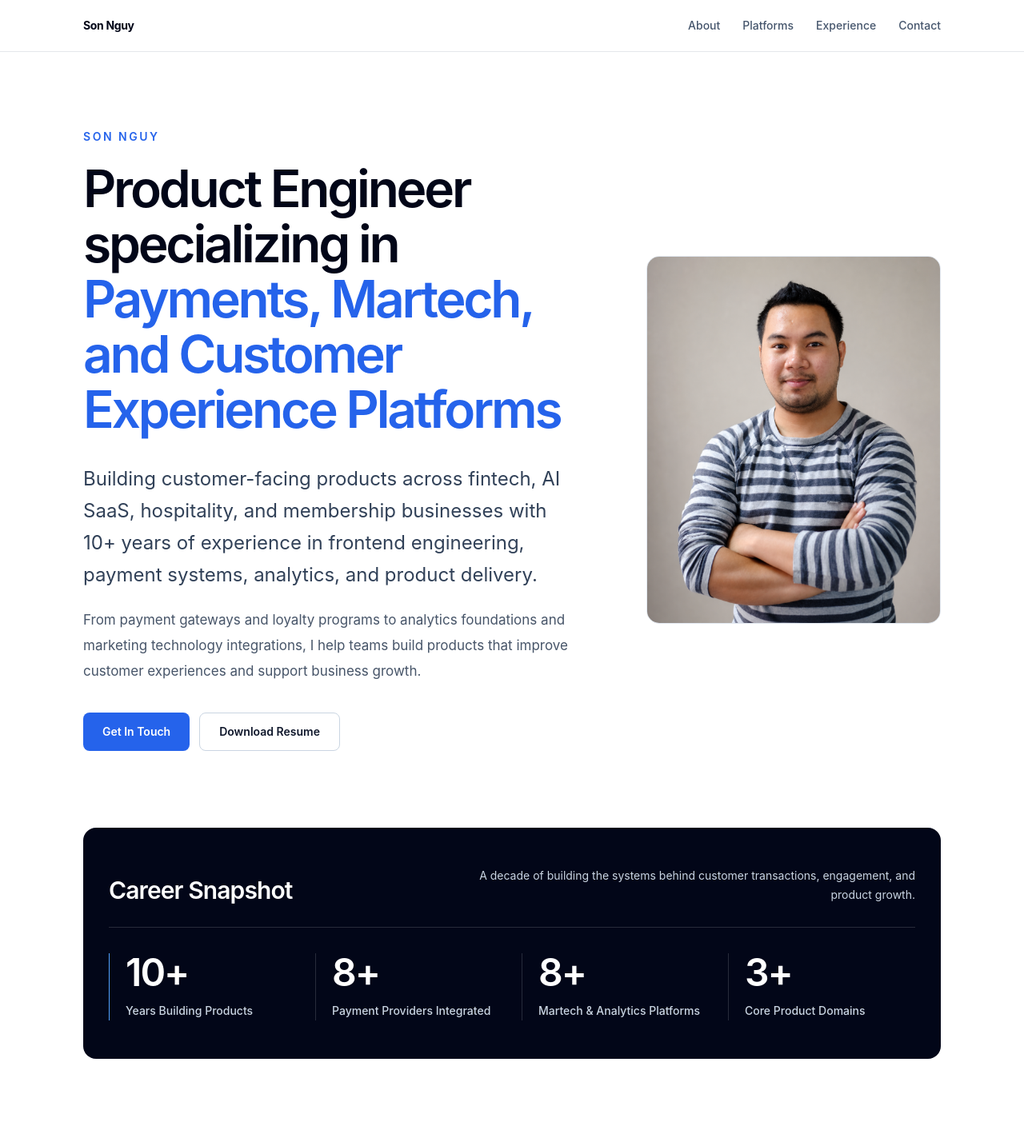
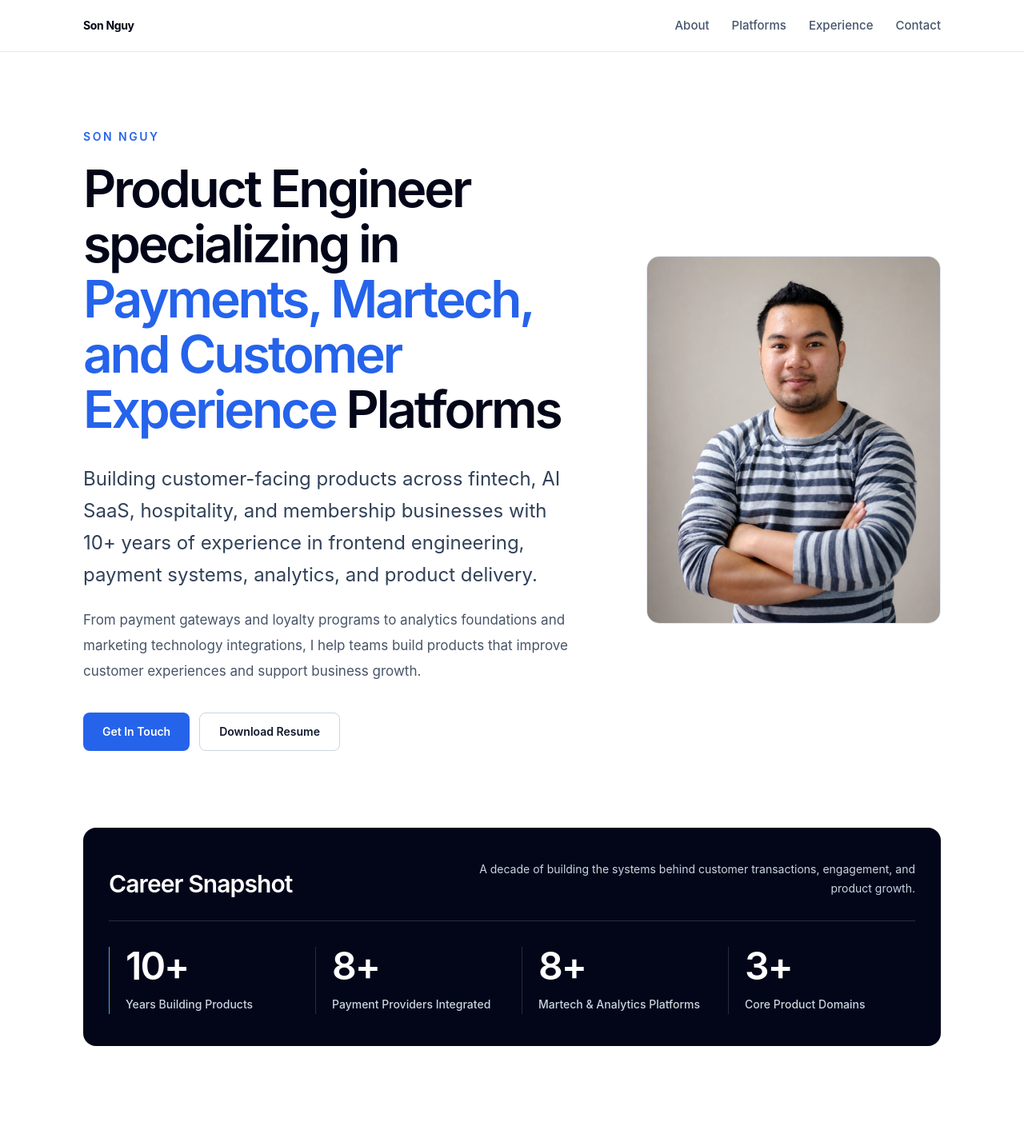
Before and after one commit to sonnguy/son-nguy-personal-website, a Next.js app: page / in a window 1280 px wide. Shown: the top 1423 px of the page at 80% size. Built offline with nearby package versions, Linux system fonts and the light colour scheme.

Commit message:
polish homepage v1 readability

```diff
--- a/src/components/layout/site-header.tsx
+++ b/src/components/layout/site-header.tsx
@@ -20,7 +20,7 @@ export function SiteHeader() {
         </a>
 
         <nav aria-label="Primary navigation">
-          <ul className="flex items-center gap-3 text-xs font-medium text-slate-600 sm:gap-7 sm:text-sm">
+          <ul className="flex items-center gap-3 text-xs font-medium text-slate-600 sm:gap-7 sm:text-sm lg:text-[0.9375rem]">
             {navigation.map((item) => (
               <li key={item.href}>
                 <a
--- a/src/components/sections/career-snapshot-section.tsx
+++ b/src/components/sections/career-snapshot-section.tsx
@@ -3,7 +3,7 @@ import { homepageContent } from "@/content/homepage";
 export function CareerSnapshotSection() {
   return (
     <section
-      className="rounded-2xl bg-slate-950 px-6 py-10 text-white sm:px-8 sm:py-12"
+      className="rounded-2xl bg-slate-950 px-6 py-8 text-white sm:px-8 sm:py-10"
       aria-labelledby="career-snapshot-heading"
     >
       <div className="flex flex-col gap-3 border-b border-white/15 pb-7 sm:flex-row sm:items-end sm:justify-between">
--- a/src/components/sections/featured-platforms-section.tsx
+++ b/src/components/sections/featured-platforms-section.tsx
@@ -39,7 +39,7 @@ export function FeaturedPlatformsSection() {
               </p>
               {platform.description.map((paragraph) => (
                 <p
-                  className="mt-4 text-[1.0625rem] leading-8 text-[var(--muted)]"
+                  className="mt-4 text-lg leading-8 text-[var(--muted)]"
                   key={paragraph}
                 >
                   {paragraph}
--- a/src/components/sections/hero-section.tsx
+++ b/src/components/sections/hero-section.tsx
@@ -21,8 +21,9 @@ export function HeroSection() {
         >
           Product Engineer specializing in{" "}
           <span className="text-[var(--accent)]">
-            Payments, Martech, and Customer Experience Platforms
-          </span>
+            Payments, Martech, and Customer Experience
+          </span>{" "}
+          <span>Platforms</span>
         </h1>
         <p className="mt-8 max-w-3xl text-xl leading-9 text-slate-700 sm:text-2xl sm:leading-10">
           {homepageContent.hero.subheadline}
```
